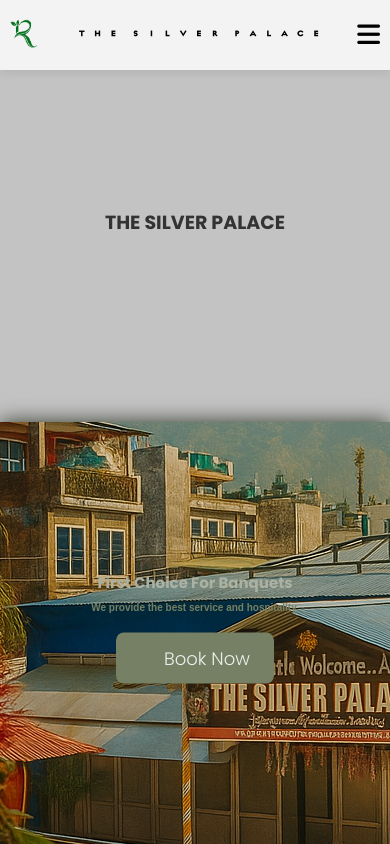
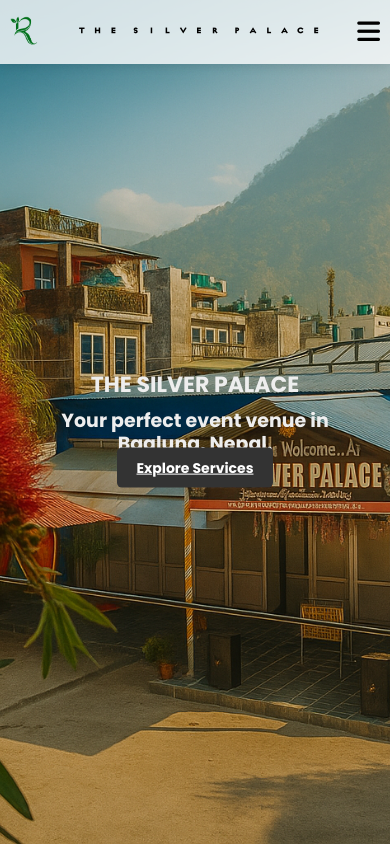
Before and after one commit to zenithkandel/rageni-resort, a PHP site: page /apps/ in a window 390 px wide. Run offline with PHP 8.4, Linux system fonts and the light colour scheme; some libraries are stand-ins or nearby versions; some web fonts are replaced.

Commit message:
Refactor hero section layout and styles for improved visual hierarchy and responsiveness

```diff
--- a/apps/index.html
+++ b/apps/index.html
@@ -17,7 +17,6 @@
 </head>
 
 <body>
-  <div class="sections">
     <div class="hero section">
       <nav class="nav">
         <div class="logo">
@@ -33,18 +32,11 @@
           <li><a href="#contact"><i class="fa fa-envelope"></i> Contact</a></li>
         </ul>
       </nav>
-      <div class="blob blob-up">
-        <div class="hero-content">
-          THE SILVER PALACE
-        </div>
-
-      </div>
-      <div class="blob blob-down">
-        <div class="svg-text">
-          <div class="title">First Choice For Banquets </div>
-          <div class="sub-title">We provide the best service and hospitality.</div>
-          <button class="book_button"><i class="fa-duotone fa-calendar"></i>&nbsp;&nbsp;Book Now</button>
-        </div>
+      <div class="hero-bg"></div>
+      <div class="hero-content">
+        <h1>THE SILVER PALACE</h1>
+        <p>Your perfect event venue in Baglung, Nepal.</p>
+        <a href="#services" class="btn">Explore Services</a>
       </div>
     </div>
     <div class="section" id="services">
@@ -144,12 +136,12 @@
         &copy; 2025 Rageni Resort. All rights reserved.
       </div>
     </div>
-  </div>
 
-  <!-- Back to Top Button -->
-  <button id="backToTop" title="Back to Top">
-    <i class="fa fa-angle-up"></i>
-  </button>
+
+    <!-- Back to Top Button -->
+    <button id="backToTop" title="Back to Top">
+      <i class="fa fa-angle-up"></i>
+    </button>
 
 </body>
 <script src="../scripts/app.js"></script>
--- a/scripts/app.js
+++ b/scripts/app.js
@@ -1,57 +1,20 @@
 // Back to Top Button functionality
 document.addEventListener("DOMContentLoaded", function () {
-  const blobDown = document.querySelector(".blob-down");
-  const blobUp = document.querySelector(".blob-up");
-  function loadScroll() {
-    // scrollTop = document.documentElement.scrollTop;
-    scrollTop = document.querySelector(".sections").scrollTop;
-    windowHeight = window.innerHeight;
-    percent = Math.round((100 * scrollTop) / windowHeight);
-    if (percent >= 1) {
-      blobDown.style.position = "fixed";
-    } else {
-      blobDown.style.position = "absolute";
-    }
-    if (percent >= 10) {
-      blobDown.style.height = 50 - percent * 1 + "vh";
-      blobDown.style.opacity = 100 - percent * 2.4 + "%";
-    }
-    if (percent >= 15) {
-      // document.querySelector('.hero').style.height = 0+ 'vh';
-      document.querySelector(".nav").style.height = 100 - percent + "px";
-      document.querySelector(".nav").style.opacity = 100 - percent * 2.4 + "%";
-    }
-    if (percent <= 15) {
-      // document.querySelector('.hero').style.height = 100 + 'vh';
-
-      document.querySelector(".nav").style.height = 70 + "px";
-      document.querySelector(".nav").style.opacity = 100 + "%";
-    }
-    if (percent < 10) {
-      blobDown.style.height = 50 + "vh";
-
-      blobDown.style.opacity = 100 + "%";
-    }
-  }
-  document.querySelector(".sections").onscroll = loadScroll;
-  window.onresize = loadScroll;
-  loadScroll();
   // document.querySelector(".sections").scrollTop =600
   const backToTopBtn = document.getElementById("backToTop");
-  const scrollContainer = document.querySelector(".sections");
 
   function toggleBackToTop() {
-    if (scrollContainer.scrollTop > 200) {
+    if (document.body.scrollTop > 200) {
       backToTopBtn.style.display = "block";
     } else {
       backToTopBtn.style.display = "none";
     }
   }
 
-  scrollContainer.addEventListener("scroll", toggleBackToTop);
+  document.body.addEventListener("scroll", toggleBackToTop);
 
   backToTopBtn.addEventListener("click", function () {
-    scrollContainer.scrollTo({ top: 0, behavior: "smooth" });
+    document.body.scrollTo({ top: 0, behavior: "smooth" });
   });
 
   // Initial state
@@ -71,73 +34,88 @@ document.addEventListener("DOMContentLoaded", function () {
 
   // Hide menu when clicking outside
   document.addEventListener("click", function (e) {
-    if (mobileMenu.classList.contains("active") && !mobileMenu.contains(e.target) && !hamburger.contains(e.target)) {
+    if (
+      mobileMenu.classList.contains("active") &&
+      !mobileMenu.contains(e.target) &&
+      !hamburger.contains(e.target)
+    ) {
       mobileMenu.classList.remove("active");
     }
   });
 
   // Optional: Hide menu when a link is clicked
-  mobileMenu.querySelectorAll("a").forEach(link => {
+  mobileMenu.querySelectorAll("a").forEach((link) => {
     link.addEventListener("click", () => {
       mobileMenu.classList.remove("active");
     });
   });
 });
 
-
-(function() {
+(function () {
   const wrapper = document.getElementById("eventCalendarWrapper");
-      const monthNames = ["January", "February", "March", "April", "May", "June",
-                          "July", "August", "September", "October", "November", "December"];
+  const monthNames = [
+    "January",
+    "February",
+    "March",
+    "April",
+    "May",
+    "June",
+    "July",
+    "August",
+    "September",
+    "October",
+    "November",
+    "December",
+  ];
   let currentDate = new Date();
 
   const events = {
-        '2025-06-15': [
+    "2025-06-15": [
       {
-            title: 'Project Meeting',
-            time: '10:00 AM',
-            venue: 'Room 101',
-            description: 'Discuss progress on the magazine project.'
-          }
+        title: "Project Meeting",
+        time: "10:00 AM",
+        venue: "Room 101",
+        description: "Discuss progress on the magazine project.",
+      },
     ],
-        '2025-06-20': [
+    "2025-06-20": [
       {
-            title: 'Tech Talk',
-            time: '2:00 PM',
-            venue: 'Auditorium',
-            description: 'Presentation on modern UI/UX techniques.'
+        title: "Tech Talk",
+        time: "2:00 PM",
+        venue: "Auditorium",
+        description: "Presentation on modern UI/UX techniques.",
       },
       {
-            title: 'Club Meet',
-            time: '4:30 PM',
-            venue: 'Library Hall',
-            description: 'Chess club monthly gathering.'
-          }
-        ]
+        title: "Club Meet",
+        time: "4:30 PM",
+        venue: "Library Hall",
+        description: "Chess club monthly gathering.",
+      },
+    ],
   };
 
-      window.changeMonth = function(offset) {
+  window.changeMonth = function (offset) {
     currentDate.setMonth(currentDate.getMonth() + offset);
     renderCalendar();
   };
 
-      window.showEventDetails = function(date, event) {
-        wrapper.querySelector('#eventTitle').textContent = event.title;
-        wrapper.querySelector('#eventDate').textContent = date;
-        wrapper.querySelector('#eventTime').textContent = event.time;
-        wrapper.querySelector('#eventVenue').textContent = event.venue;
-        wrapper.querySelector('#eventDesc').textContent = event.description;
-        wrapper.querySelector('#eventModal').style.display = 'flex';
+  window.showEventDetails = function (date, event) {
+    wrapper.querySelector("#eventTitle").textContent = event.title;
+    wrapper.querySelector("#eventDate").textContent = date;
+    wrapper.querySelector("#eventTime").textContent = event.time;
+    wrapper.querySelector("#eventVenue").textContent = event.venue;
+    wrapper.querySelector("#eventDesc").textContent = event.description;
+    wrapper.querySelector("#eventModal").style.display = "flex";
   };
 
-      window.closeModal = function() {
-        wrapper.querySelector('#eventModal').style.display = 'none';
+  window.closeModal = function () {
+    wrapper.querySelector("#eventModal").style.display = "none";
   };
 
   function renderCalendar() {
-        const grid = wrapper.querySelector('#calendarGrid');
-        const monthYear = wrapper.querySelector('#monthYear');
-        grid.innerHTML = '';
+    const grid = wrapper.querySelector("#calendarGrid");
+    const monthYear = wrapper.querySelector("#monthYear");
+    grid.innerHTML = "";
 
     const year = currentDate.getFullYear();
     const month = currentDate.getMonth();
@@ -149,30 +127,32 @@ document.addEventListener("DOMContentLoaded", function () {
 
     monthYear.textContent = `${monthNames[month]} ${year}`;
 
-        const dayNames = ['Sun', 'Mon', 'Tue', 'Wed', 'Thu', 'Fri', 'Sat'];
-        dayNames.forEach(day => {
-          const div = document.createElement('div');
+    const dayNames = ["Sun", "Mon", "Tue", "Wed", "Thu", "Fri", "Sat"];
+    dayNames.forEach((day) => {
+      const div = document.createElement("div");
       div.textContent = day;
-          div.className = 'day-name';
+      div.className = "day-name";
       grid.appendChild(div);
     });
 
     for (let i = 0; i < firstDayIndex; i++) {
-          const empty = document.createElement('div');
-          empty.className = 'day inactive';
+      const empty = document.createElement("div");
+      empty.className = "day inactive";
       grid.appendChild(empty);
     }
 
     for (let day = 1; day <= totalDays; day++) {
-          const fullDate = `${year}-${String(month + 1).padStart(2, '0')}-${String(day).padStart(2, '0')}`;
-          const div = document.createElement('div');
-          div.className = 'day';
+      const fullDate = `${year}-${String(month + 1).padStart(2, "0")}-${String(
+        day
+      ).padStart(2, "0")}`;
+      const div = document.createElement("div");
+      div.className = "day";
       div.innerHTML = `<div class="day-number">${day}</div>`;
 
       if (events[fullDate]) {
-            events[fullDate].forEach(event => {
-              const chip = document.createElement('div');
-              chip.className = 'event-chip';
+        events[fullDate].forEach((event) => {
+          const chip = document.createElement("div");
+          chip.className = "event-chip";
           chip.textContent = event.title;
           chip.onclick = () => showEventDetails(fullDate, event);
           div.appendChild(chip);
--- a/styles/app.css
+++ b/styles/app.css
@@ -135,42 +135,34 @@ nav .logo img {
   width: 100vw;
   max-width: 100%;
   overflow: hidden;
-  position: relative;
+  padding: 0;
+  margin: 0;
 }
-.hero .blob {
-  position: absolute;
+.hero-bg {
+  height: 100%;
+  width: 100%;
+  background: url("../images/home/the_silver_palace.png");
+  background-size: cover;
+  background-position: center;
+  z-index: 12;
+  position: fixed;
+  top: 50%;
   left: 50%;
-  transform: translate(-50%, 0%);
-  width: 100vw;
-  overflow: hidden;
-  height: 50vh;
-  transition: 0.2s;
-  transform-origin: top left;
-}
-.hero .blob-up {
-  background: rgb(195, 195, 195);
-  top: 0;
-}
-.hero .blob-down {
-  position: absolute;
-  bottom: 0;
-  background: url("../images/home/the_silver_palace.png");
-  background-size: fit;
-  background-position: center;
-  box-shadow: 0 0 20px var(--object-shadow);
+  transform: translate(-50%, -50%);
 }
 
 .hero-content {
   position: relative;
-  top: 55%;
+  top: 50%;
   left: 50%;
-  transform: translate(-50%, 0%);
+  transform: translate(-50%, -50%);
   text-align: center;
-  color: var(--text-color);
+  color: #eee;
   font-family: "Poppins", sans-serif;
   z-index: 10;
-  font-size: 52px;
+  font-size: 32px;
   font-weight: 600;
+  z-index: 20;
   width: 100%;
 }
 
@@ -224,24 +216,20 @@ nav .logo img {
 }
 
 /* Section Styles */
-.sections {
-  height: 100vh;
-  overflow-y: scroll;
-  scroll-snap-type: y proximity;
-  scroll-behavior: smooth;
-}
-.sections > .section {
+.section {
   scroll-snap-align: start;
   text-align: center;
   min-height: 100vh;
   padding: 22px;
+  z-index: 25;
+  background: var(--background-color);
+  position: relative;
+  width: 100vw;
+  max-width: 100%;
 }
 
-.sections > .footer{
+.footer {
   min-height: 0;
-}
-.sections > .hero {
-  scroll-snap-align: top;
 }
 .section > .section-image {
   height: 80%;
@@ -302,7 +290,7 @@ body {
   margin-bottom: 20px;
   line-height: 1.5;
 }
-.price{
+.price {
   color: #777777;
   font-family: poppins;
   font-size: 12px;
@@ -330,7 +318,6 @@ body {
 .btn:hover {
   background-color: #000000;
 }
-
 
 /* Footer */
 .section.footer {
@@ -671,7 +658,7 @@ body {
   display: none;
   justify-content: center;
   align-items: center;
-  background: rgba(0,0,0,0.5);
+  background: rgba(0, 0, 0, 0.5);
   z-index: 999;
 }
 
```
Lines whose indentation alone changed are shown as unchanged.
